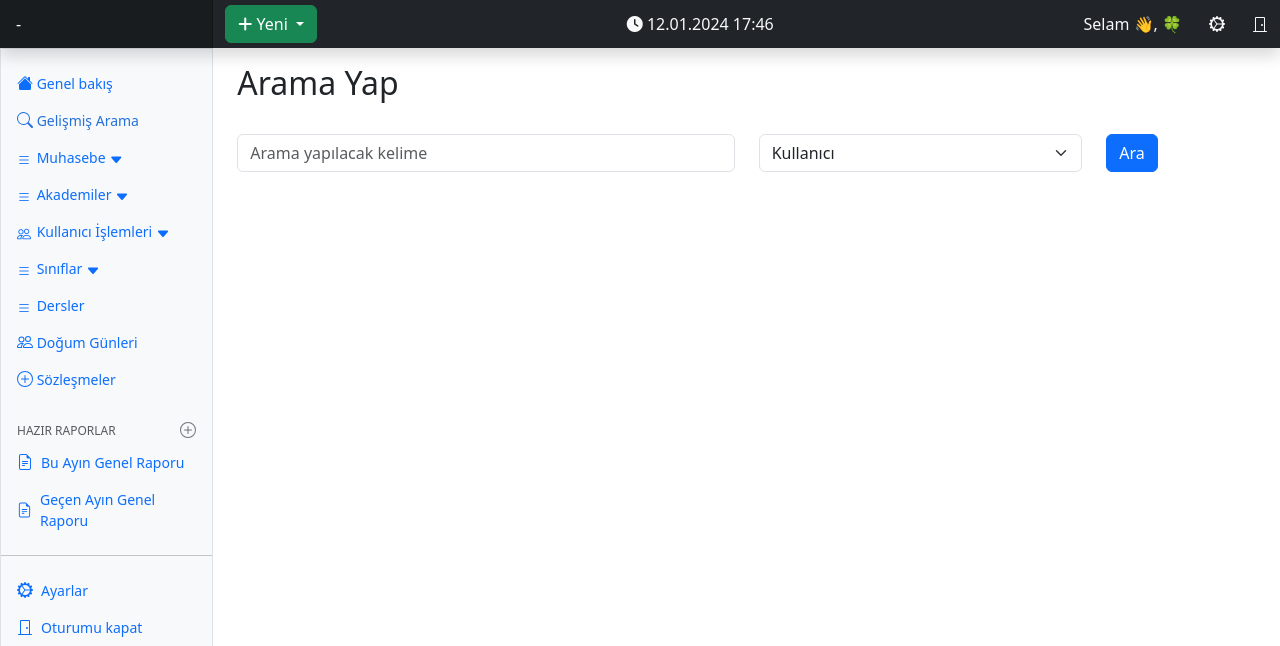
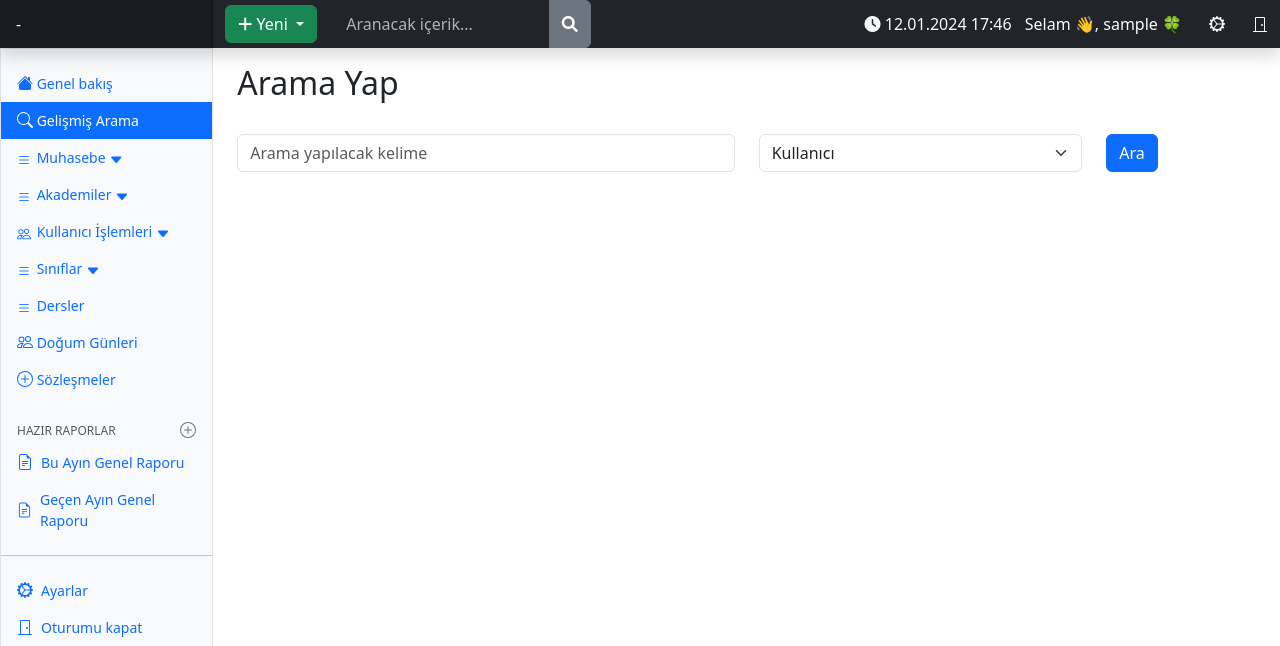
Before and after one commit to muhyal/ams, a PHP site: page /search.php in a window 1280 px wide. Shown: the top 646 px of the page. Run offline with PHP 8.4, Linux system fonts and the light colour scheme; the visitor is signed in with stand-in values (Sample User, id 1); a stand-in replaces the project's code that opens the database connection; some libraries are stand-ins or nearby versions.

Commit message:
header & sidebar düzenlendi

```diff
--- a/admin_panel_header.php
+++ b/admin_panel_header.php
@@ -25,6 +25,8 @@ require_once "config.php";
 // Hata mesajlarını göster veya gizle ve ilgili işlemleri gerçekleştir
 $showErrors ? ini_set('display_errors', 1) : ini_set('display_errors', 0);
 $showErrors ? ini_set('display_startup_errors', 1) : ini_set('display_startup_errors', 0);
+// Kullanıcı adını al
+$adminUsername = $_SESSION['admin_username'];
 ?>
 <!doctype html>
 <html lang="en" data-bs-theme="auto">
@@ -152,7 +154,7 @@ $showErrors ? ini_set('display_startup_errors', 1) : ini_set('display_startup_er
               data-bs-toggle="dropdown"
               aria-label="Toggle theme (auto)">
           <svg class="bi my-1 theme-icon-active" width="1em" height="1em"><use href="#circle-half"></use></svg>
-          <span class="visually-hidden" id="bd-theme-text">Toggle theme</span>
+          <span class="visually-hidden" id="bd-theme-text">Temayı değiştir</span>
       </button>
       <ul class="dropdown-menu dropdown-menu-end shadow" aria-labelledby="bd-theme-text">
           <li>
@@ -263,6 +265,14 @@ $showErrors ? ini_set('display_startup_errors', 1) : ini_set('display_startup_er
                   <li><a class="dropdown-item" href="accounting.php"><i class="fas fa-file-invoice-dollar"></i> Muhasebe kaydı</a></li>
               </ul>
           </div>
+          <div id="navbarSearch" class="navbar-search w-50">
+              <div class="input-group w-50">
+                  <input id="searchInput" class="form-control rounded-0 border-0 w-50" type="text" placeholder="Aranacak içerik..." aria-label="Search">
+                      <button id="searchButton" class="btn btn-secondary" type="button">
+                          <i class="fas fa-search"></i>
+                      </button>
+              </div>
+          </div>
           <!-- Saat ve tarih -->
           <div id="datetime-container" class="text-light">
               <i class="fas fa-clock-four"></i>
--- a/assets/css/dashboard.css
+++ b/assets/css/dashboard.css
@@ -1,3 +1,8 @@
+.nav-item a.active {
+  background-color: #0d6efd; /* Bootstrap'un primary rengi */
+  color: #fff; /* Beyaz metin rengi */
+}
+
 .bi {
   display: inline-block;
   width: 1rem;
@@ -25,8 +30,10 @@
 }
 
 .sidebar .nav-link.active {
-  color: #2470dc;
+  color: #ffffff;
 }
+
+
 
 .sidebar-heading {
   font-size: .75rem;
```
